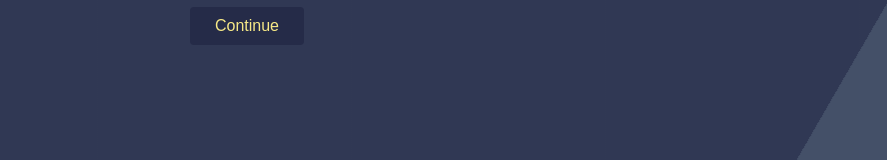
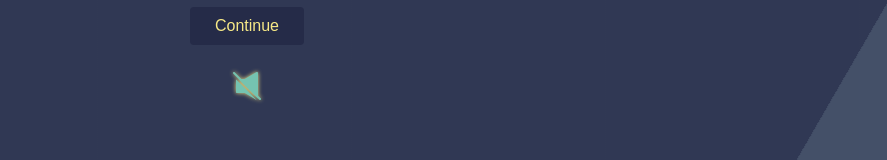
Before and after one commit to JaviVA93/memory-cards-game-pwa, a React (Vite) app: page / in a window 1280 px wide. Shown: the part 364-524 px from the top of the page, without its empty margins (393-1280 px from the left). Built offline with nearby package versions, Linux system fonts and the light colour scheme.

Commit message:
music added

```diff
--- a/src/App.jsx
+++ b/src/App.jsx
@@ -10,6 +10,9 @@ function App() {
       <div className='bg'></div>
       <div className='bg bg2'></div>
       <div className='bg b3'></div>
+      <audio id="background-music">
+        <source src="/lofi-study.mp3" type="audio/mpeg" />
+      </audio>
       <Routes>
         <Route path='/' element={<HomePage />} />
         <Route path='/game' element={<GamePage />} />
--- /dev/null
+++ b/src/components/assets/speakerAudioOffSvg.jsx
@@ -0,0 +1,24 @@
+const SpeakerAudioOffSvg = (props) => (
+    <svg
+      id="Icons"
+      xmlns="http://www.w3.org/2000/svg"
+      xmlnsXlink="http://www.w3.org/1999/xlink"
+      viewBox="0 0 32 32"
+      xmlSpace="preserve"
+      {...props}
+    >
+      <style type="text/css">
+        {
+          "\r\n\t.st0{fill:none;stroke:#000000;stroke-width:2;stroke-linecap:round;stroke-linejoin:round;stroke-miterlimit:10;}\r\n"
+        }
+      </style>
+      <g>
+        <path d="M29,30c-0.3,0-0.5-0.1-0.7-0.3l-26-26c-0.4-0.4-0.4-1,0-1.4s1-0.4,1.4,0l26,26c0.4,0.4,0.4,1,0,1.4 C29.5,29.9,29.3,30,29,30z" />
+      </g>
+      <g>
+        <path d="M27,28.4V3c0-0.4-0.2-0.7-0.5-0.9c-0.3-0.2-0.7-0.2-1,0L13.7,9H7.6L27,28.4z" />
+        <path d="M5.2,9.4C5.1,9.6,5,9.8,5,10v12c0,0.6,0.4,1,1,1h7.7l11.8,6.9c0.1,0,0.2,0.1,0.2,0.1L5.2,9.4z" />
+      </g>
+    </svg>
+  );
+  export default SpeakerAudioOffSvg;
--- /dev/null
+++ b/src/components/assets/speakerAudioOnSvg.jsx
@@ -0,0 +1,22 @@
+const SpeakerAudioOnSvg = (props) => (
+    <svg
+      id="Icons"
+      xmlns="http://www.w3.org/2000/svg"
+      xmlnsXlink="http://www.w3.org/1999/xlink"
+      viewBox="0 0 32 32"
+      xmlSpace="preserve"
+      {...props}
+    >
+      <style type="text/css">
+        {
+          "\r\n\t.st0{fill:none;stroke:#000000;stroke-width:2;stroke-linecap:round;stroke-linejoin:round;stroke-miterlimit:10;}\r\n"
+        }
+      </style>
+      <g>
+        <path d="M20.4,2.9c-0.3-0.2-0.7-0.1-1,0.1L9.7,10H3c-0.6,0-1,0.4-1,1v10c0,0.6,0.4,1,1,1h6.7l9.7,7.1c0.2,0.1,0.4,0.2,0.6,0.2 c0.2,0,0.3,0,0.5-0.1c0.3-0.2,0.5-0.5,0.5-0.9V3.8C21,3.4,20.8,3,20.4,2.9z" />
+        <path d="M27.1,9.3c-0.4-0.4-1-0.4-1.4,0s-0.4,1,0,1.4C27.2,12.1,28,14,28,16s-0.8,3.9-2.3,5.3c-0.4,0.4-0.4,1,0,1.4 c0.2,0.2,0.5,0.3,0.7,0.3c0.2,0,0.5-0.1,0.7-0.3C29,20.9,30,18.6,30,16S29,11.1,27.1,9.3z" />
+        <path d="M24.7,12.7c-0.4-0.4-1-0.4-1.4,0.1c-0.4,0.4-0.3,1,0.1,1.4c0.5,0.5,0.8,1.2,0.8,1.9s-0.3,1.4-0.8,1.9 c-0.4,0.4-0.4,1-0.1,1.4c0.2,0.2,0.5,0.3,0.7,0.3c0.2,0,0.5-0.1,0.7-0.3c1-0.9,1.5-2.1,1.5-3.3S25.6,13.5,24.7,12.7z" />
+      </g>
+    </svg>
+  );
+  export default SpeakerAudioOnSvg;
--- a/src/components/home-page/homePage.jsx
+++ b/src/components/home-page/homePage.jsx
@@ -1,12 +1,16 @@
 
+import { AUDIO_STATE } from '../../constants/constants'
 import MobileGameSvg from '../assets/mobileGameSvg'
 import style from './homePage.module.css'
-import { useRef } from 'react'
+import { useEffect, useRef, useState } from 'react'
 import { Link, useNavigate } from 'react-router-dom'
+import SpeakerAudioOnSvg from '../assets/speakerAudioOnSvg'
+import SpeakerAudioOffSvg from '../assets/speakerAudioOffSvg'
 
 export default function HomePage() {
     const nameInput = useRef(null)
     const navigate = useNavigate();
+    const [audioState, setAudioState] = useState(AUDIO_STATE.OFF)
 
     const startGame = () => {
         if (!nameInput.current || nameInput.current.value === '') {
@@ -16,7 +20,24 @@ export default function HomePage() {
         }
 
         navigate('/game', { state: { playerName: nameInput.current.value } });
+    }
+
+    const setAudioHandle = () => {
+        if (document.querySelector('#background-music').paused) {
+            document.querySelector('#background-music').play()
+            setAudioState(AUDIO_STATE.ON)
         }
+        else {
+            document.querySelector('#background-music').pause()
+            setAudioState(AUDIO_STATE.OFF)
+        }
+    }
+
+    useEffect(() => {
+        (document.querySelector('#background-music').paused)
+            ? setAudioState(AUDIO_STATE.OFF)
+            : setAudioState(AUDIO_STATE.ON)
+    }, [])
 
     return (
         <section className={style.home}>
@@ -27,6 +48,12 @@ export default function HomePage() {
                 <input className={style.nameInput} ref={nameInput} type="text" />
             </label>
             <button className={style.continueBtn} onClick={startGame}>Continue</button>
+            <button className={style.audioBtn} onClick={setAudioHandle}>
+                {(audioState === AUDIO_STATE.ON)
+                    ? <SpeakerAudioOnSvg />
+                    : <SpeakerAudioOffSvg />
+                }
+            </button>
             <Link className={style.scoreBtn} to='/score-board'>Score board</Link>
         </section>
     )
--- a/src/components/home-page/homePage.module.css
+++ b/src/components/home-page/homePage.module.css
@@ -47,6 +47,20 @@
     border: 1px solid var(--color-4);
     text-align: center;
     cursor: text;
+}
+
+.audioBtn {
+    margin-top: 10px;
+    width: 32px;
+    height: 32px;
+    border: 0;
+    background-color: transparent;
+    filter: drop-shadow(0px 0px 2px var(--color-4));
+    cursor: pointer;
+}
+
+.audioBtn * {
+    fill: var(--color-3);
 }
 
 .continueBtn {
--- a/src/constants/constants.js
+++ b/src/constants/constants.js
@@ -45,3 +45,8 @@ export const MAX_SCOREBOARD_ENTRIES = 10
 
 
 export const INIT_CARDS_DISTRIBUTION = [1, 2, 3, 4, 5, 6, 7, 8, 9]
+
+export const AUDIO_STATE = {
+    ON: 'on',
+    OFF: 'off'
+}
--- a/vite.config.js
+++ b/vite.config.js
@@ -14,7 +14,7 @@ export default defineConfig({
       injectRegister: 'auto',
       devOptions: { enabled: true },
       workbox: {
-        globPatterns: ['**/*.{js,css,html,ico,png,svg}']
+        globPatterns: ['**/*.{js,css,html,ico,png,svg,mp3}']
       },
       includeAssets: ['favicon.ico', 'apple-touch-icon.png', 'mask-icon.svg'],
       manifest: {
```
Also changed, not shown: 1 other file (tests, documents, lock files or other folders).
